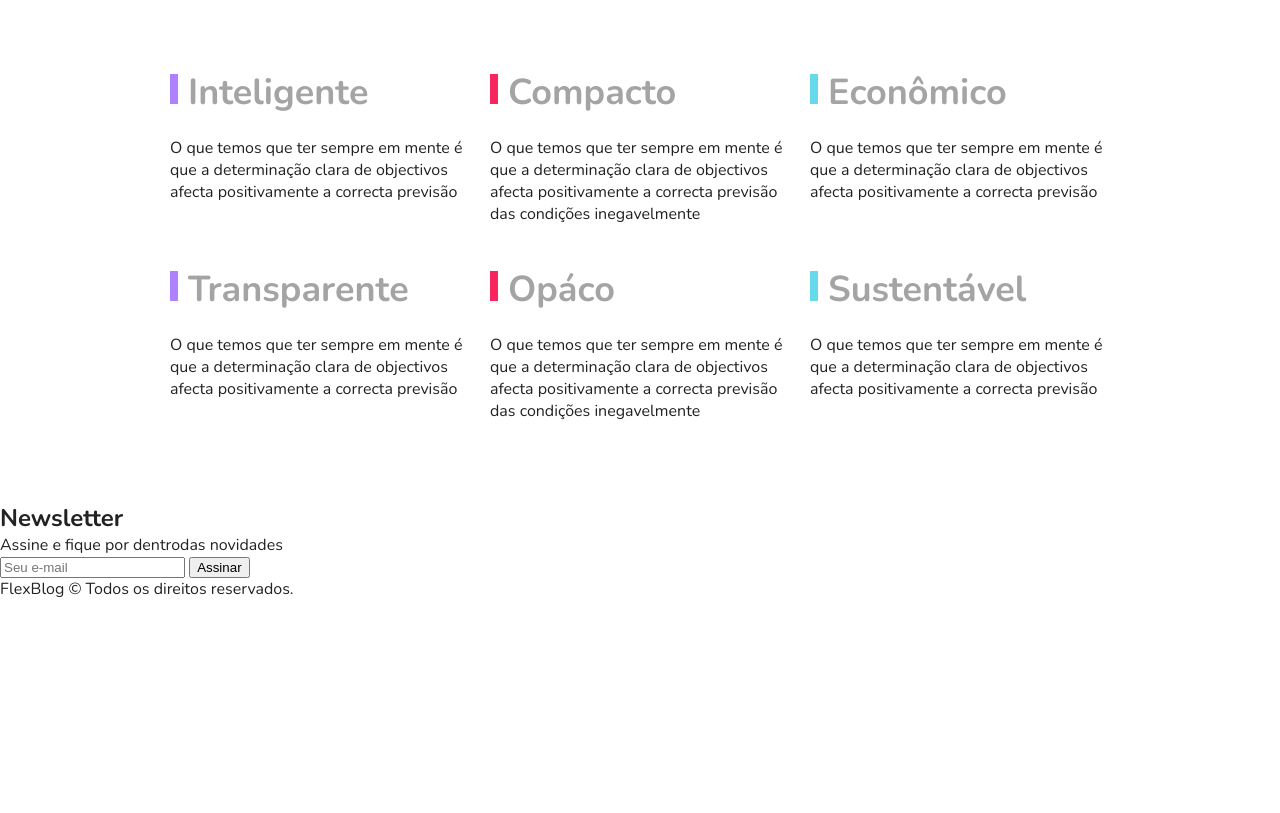
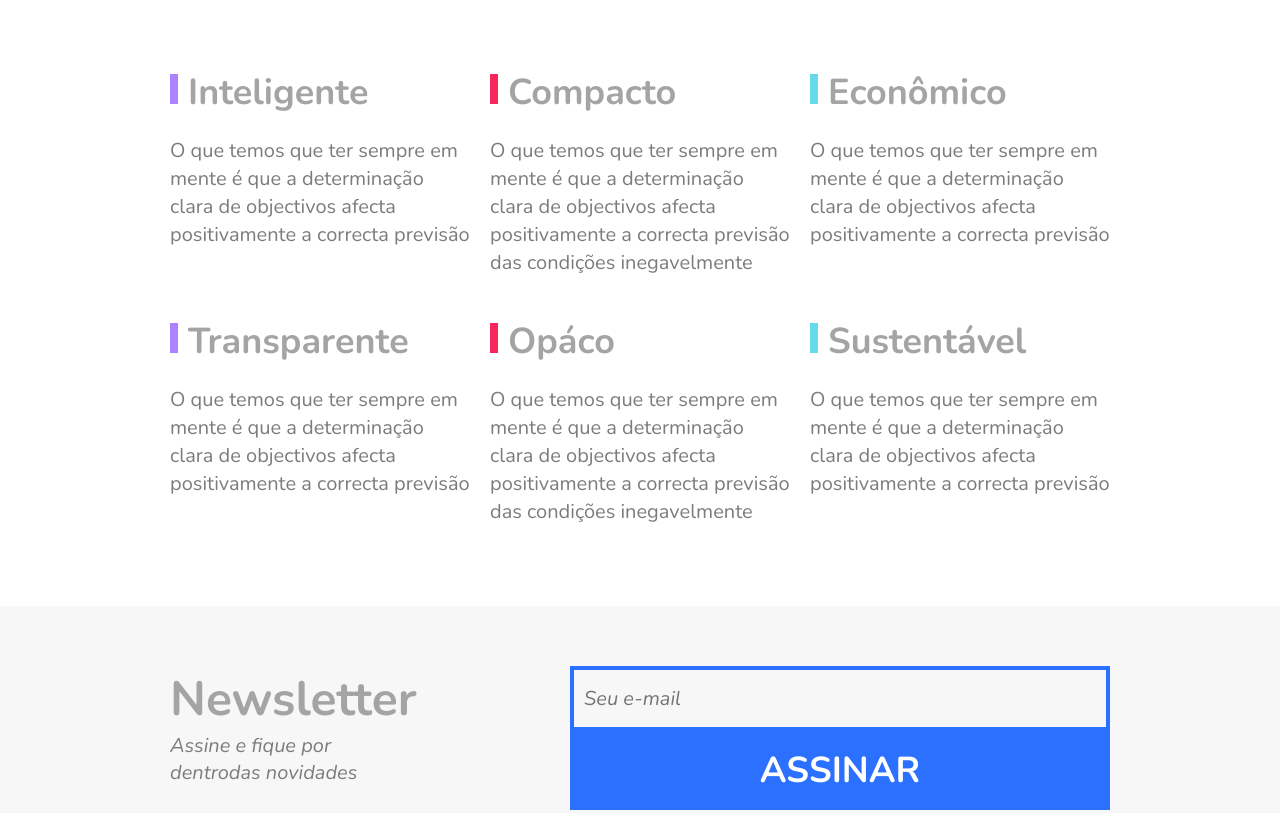
Before and after one commit to julombe/flexblog, a plain HTML site: page index.html in a window 1280 px wide. Shown: the part 2600-3413 px from the top of the page. Before the commit the page ends 3200 px from the top, so only its background shows below. Drawn offline with nearby package versions, Linux system fonts and the light colour scheme.

Commit message:
Add file

```diff
--- a/css/style.css
+++ b/css/style.css
@@ -307,3 +307,93 @@ img {
 .qualidade-item:nth-of-type(3n+3) h2::before {
     background: #66d9eb
 }
+
+.qualidade-item p {
+    font-size: 1.25em;
+    line-height: 1.4;
+    color: #7c7c7c;
+}
+
+/*== Newsletter ==*/
+
+.newsletter {
+	background: #f7f7f7;
+	padding: 60px calc((100% - 960px) / 2 );
+	display: flex;
+	flex-wrap: wrap;
+}
+
+.newsletter-info {
+	flex: 1 1 240px;
+	margin: 0 10px;
+}
+
+.newsletter-info h1 {
+	font-size: 3em;
+	color: #a4a4a4;
+}
+
+.newsletter-info p {
+	font-size: 1.25em;
+	font-style: italic;
+	max-width: 230px;
+	color: #7c7c7c;
+	margin-bottom: 10px;
+}
+
+.newsletter-form {
+	flex: 2 1 260px;
+	margin: 0 10px;
+	align-self: center;
+	display: flex;
+	flex-wrap: wrap;
+}
+
+.newsletter-form input {
+	flex: 3 1 260px;
+	font-size: 1.25em;
+	color: #7c7c7c;
+	font-style: italic;
+	font-family: "Nunito", Helvetica, Arial, sans-serif;
+	border: 4px solid #2c70ff;
+	background: transparent;
+	padding: 15px 10px;
+	margin: 0px;
+	border-radius: 0px;
+}
+
+.newsletter-form button {
+	flex: 1 1 260px;
+	font-family: "Nunito", Helvetica, Arial, sans-serif;
+	font-size: 2.25em;
+	font-weight: bold;
+	text-transform: uppercase;
+	background: #2c70ff;
+	color: white;
+	margin: 0px;
+	cursor: pointer;
+	border: 0px;
+	padding: 15px 10px;
+}
+
+@media (max-width: 600px) {
+	.newsletter-form button {
+		font-size: 1.5em;
+	}
+}
+
+/*Footer*/
+
+.footer {
+	display: flex;
+	background: #2c70ff;
+	height: 200px;
+	align-items: center;
+}
+
+.footer p {
+	flex: 1;
+	text-align: center;
+	font-size: 2.25em;
+	color: #122ab2;
+}
```
